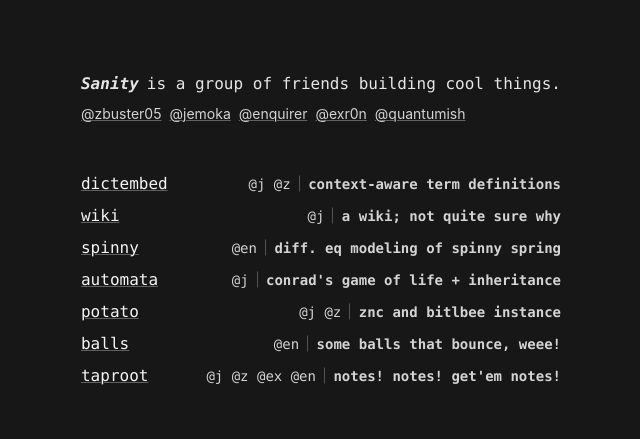
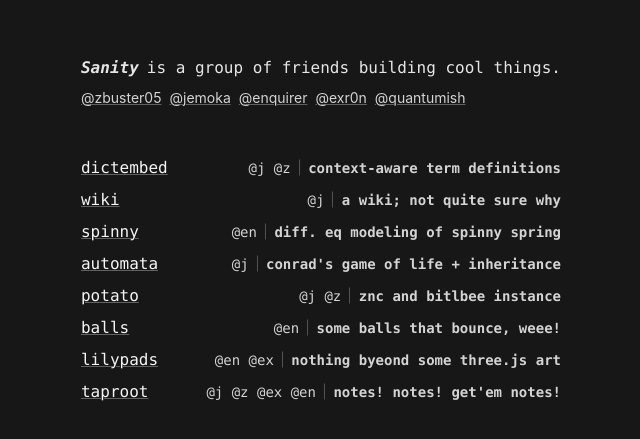
Before and after one commit to Jemoka/sanity, a React (Create React App) app: page / in a window 1280 px wide. Shown: the part 171-610 px from the top of the page, without its empty margins (319-959 px from the left). Built offline with nearby package versions, Linux system fonts and the light colour scheme.

Commit message:
added lilypads

```diff
--- a/src/App.js
+++ b/src/App.js
@@ -27,6 +27,9 @@ function App() {
 	    <a  href="https://balls.sanity.gq/" className="thing">
 		<a className="thing-title">balls</a> <span className="thing-desc"><span className="author">@en</span> some balls that bounce, weee!</span>
 	    </a >
+	    <a  href="https://lilypads.sanity.gq/" className="thing">
+		<a className="thing-title">lilypads</a> <span className="thing-desc"><span className="author">@en @ex</span> nothing byeond some three.js art </span>
+	    </a >
 	    <a href="https://taproot.sanity.gq/" className="thing">
 		<a  className="thing-title">taproot</a> <span className="thing-desc"><span className="author">@j @z @ex @en</span> notes! notes! get'em notes!</span>
 	    </a >
```
